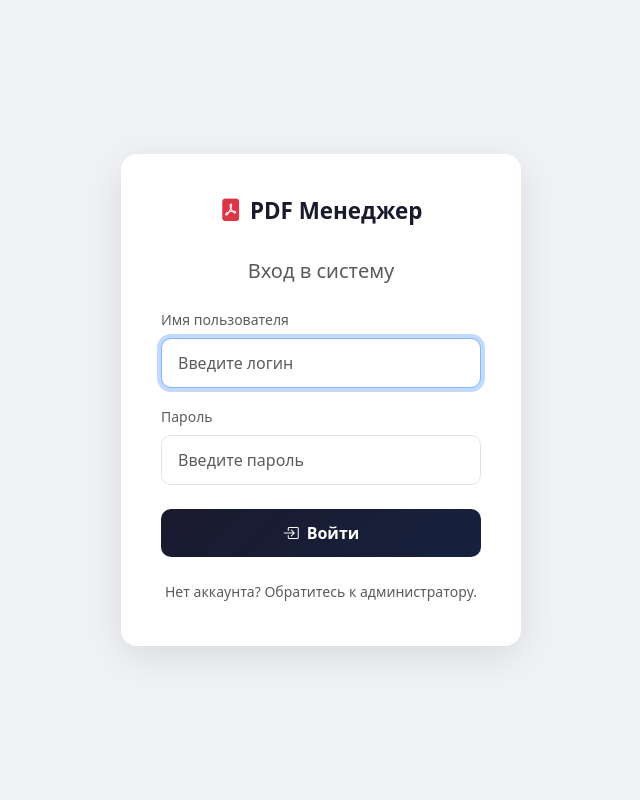
After one commit to muratbolatbekov-svg/pdf_manager, a Django app: page /login/ in a window 1280 px wide. The commit adds this page. Shown: the whole page, without its empty margins (319-959 px from the left). Run offline with Django 5.2, Linux system fonts and the light colour scheme.

Commit message:
kilo improvements

```diff
--- a/documents/urls.py
+++ b/documents/urls.py
@@ -1,4 +1,5 @@
 from django.urls import path
+from django.contrib.auth import views as auth_views
 from . import views
 
 urlpatterns = [
@@ -10,4 +11,6 @@ urlpatterns = [
     path('documents/<int:pk>/delete/', views.document_delete, name='document_delete'),
     path('categories/', views.category_list, name='category_list'),
     path('categories/create/', views.category_create, name='category_create'),
+    path('login/', auth_views.LoginView.as_view(template_name='documents/login.html'), name='login'),
+    path('logout/', auth_views.LogoutView.as_view(next_page='login'), name='logout'),
 ]
--- /dev/null
+++ b/templates/documents/login.html
@@ -0,0 +1,47 @@
+<!DOCTYPE html>
+<html lang="ru">
+<head>
+<meta charset="UTF-8">
+<meta name="viewport" content="width=device-width, initial-scale=1.0">
+<title>Вход — PDF Менеджер</title>
+<link href="https://cdn.jsdelivr.net/npm/bootstrap@5.3.0/dist/css/bootstrap.min.css" rel="stylesheet">
+<link href="https://cdn.jsdelivr.net/npm/bootstrap-icons@1.10.0/font/bootstrap-icons.css" rel="stylesheet">
+<style>
+  body { background: #f0f2f5; min-height:100vh; display:flex; align-items:center; justify-content:center; }
+  .login-card { width:100%; max-width:400px; border:none; border-radius:16px; box-shadow:0 10px 40px rgba(0,0,0,0.10); padding:2.5rem; }
+  .brand { color:#1a1a2e; font-weight:700; font-size:1.4rem; text-align:center; margin-bottom:2rem; }
+  .form-control { border-radius:10px; padding:0.75rem 1rem; }
+  .btn-login { border-radius:10px; padding:0.75rem; font-weight:600; background: linear-gradient(135deg, #1a1a2e 0%, #16213e 100%); border:none; }
+  .btn-login:hover { opacity:0.9; }
+</style>
+</head>
+<body>
+<div class="login-card bg-white">
+  <div class="brand"><i class="bi bi-file-pdf-fill text-danger me-2"></i>PDF Менеджер</div>
+  <h5 class="text-center mb-4 text-muted">Вход в систему</h5>
+
+  {% if form.errors %}
+  <div class="alert alert-danger py-2"><i class="bi bi-exclamation-triangle me-2"></i>Неверный логин или пароль</div>
+  {% endif %}
+
+  <form method="post" action="{% url 'login' %}">
+    {% csrf_token %}
+    <input type="hidden" name="next" value="{{ next }}">
+    <div class="mb-3">
+      <label class="form-label small fw-medium text-muted">Имя пользователя</label>
+      <input type="text" name="username" class="form-control" placeholder="Введите логин" required autofocus>
+    </div>
+    <div class="mb-4">
+      <label class="form-label small fw-medium text-muted">Пароль</label>
+      <input type="password" name="password" class="form-control" placeholder="Введите пароль" required>
+    </div>
+    <button type="submit" class="btn btn-primary btn-login w-100"><i class="bi bi-box-arrow-in-right me-2"></i>Войти</button>
+  </form>
+
+  <div class="text-center mt-4 text-muted small">
+    <p class="mb-1">Нет аккаунта? Обратитесь к администратору.</p>
+  </div>
+</div>
+<script src="https://cdn.jsdelivr.net/npm/bootstrap@5.3.0/dist/js/bootstrap.bundle.min.js"></script>
+</body>
+</html>
```
Also changed, not shown: config/settings.py (+8 -0 lines), documents/views.py (+9 -0 lines), templates/base.html (+9 -2 lines), db.sqlite3.
